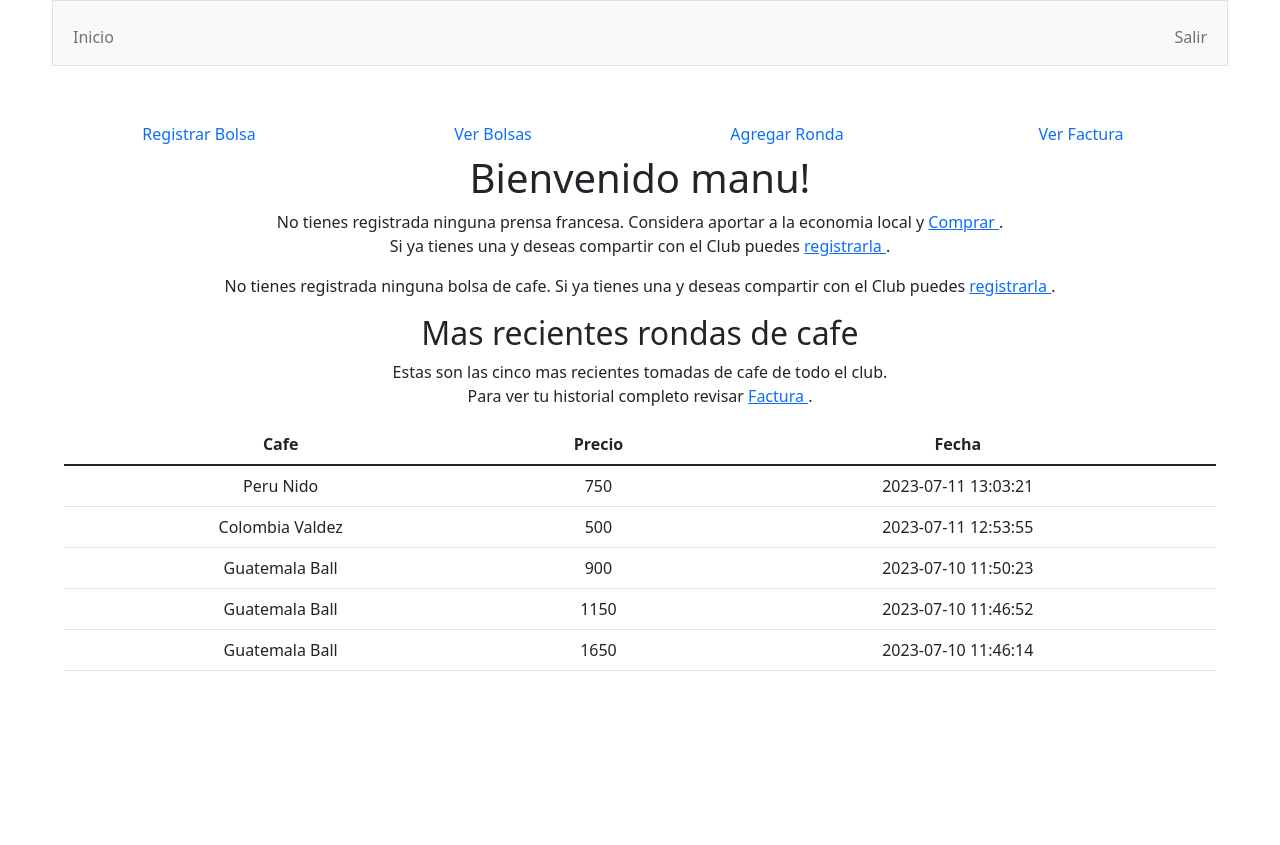
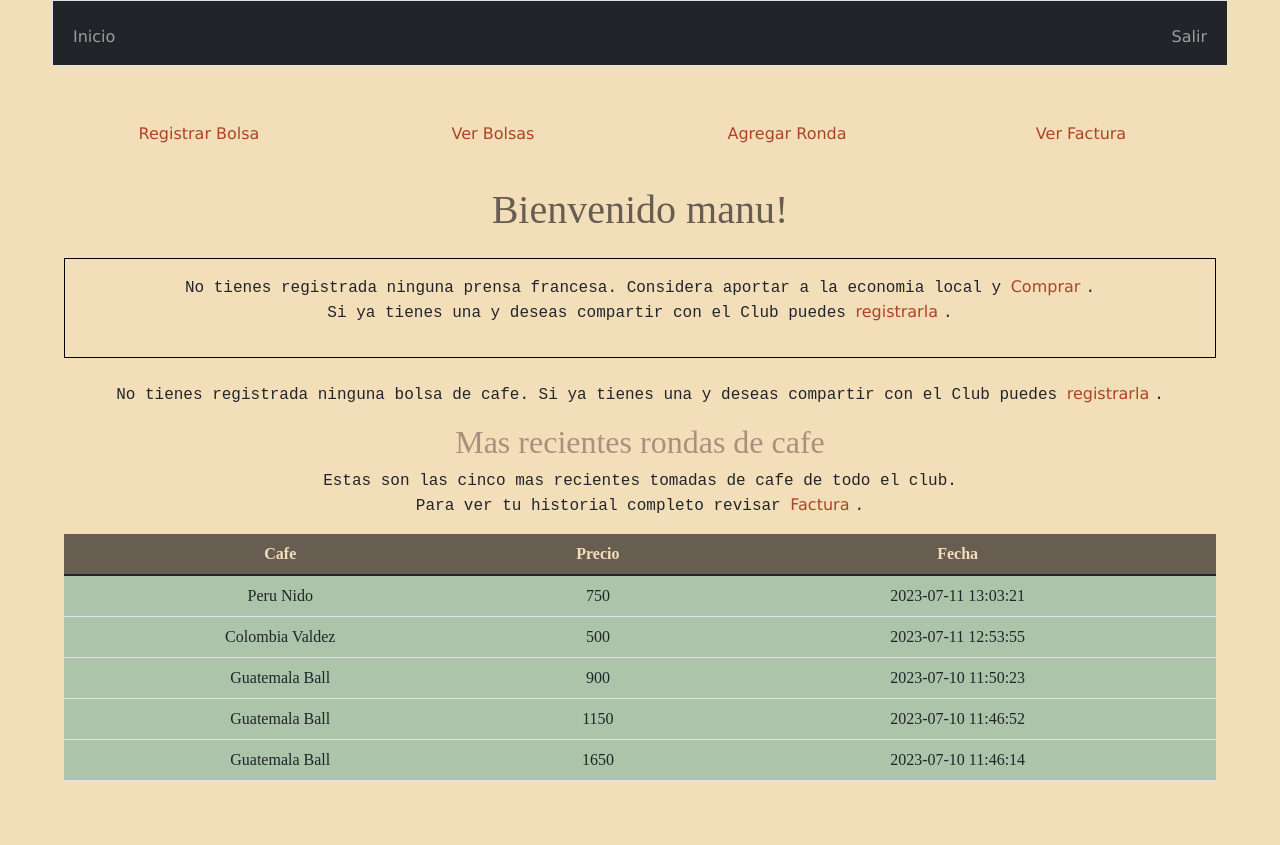
Before and after one commit to efecastillo/Cafe, a Flask app: page / in a window 1280 px wide. Before the commit the page ends 671 px from the top, so only its background shows below. Run offline with Flask 3, Linux system fonts and the light colour scheme; a user stored in the database is signed in; some libraries are stand-ins or nearby versions.

Commit message:
No entendi la diferencia

```diff
--- a/static/styles.css
+++ b/static/styles.css
@@ -8,19 +8,53 @@
   flex: none;
 }
 
-#add_guest {
-  display: none;
-}
-
 body{
   margin-right: 3.25rem;
   margin-left: 3.25rem;
+  background-color: #F3DEBA;
+  font-family: serif;
 }
 
 p {
-  border: 0.25rem brown;
+  font-family: 'Courier New', Courier, monospace;
 }
 
 .hidden{
   display: none;
 }
+
+.cuadro{
+  border:1px solid black;
+  margin-bottom: 1.5rem;
+  margin-top: 1.5rem;
+  padding: 1rem;
+}
+
+table{
+  background-color: #ABC4AA;
+}
+
+h1 {
+  color: #675D50;
+  font-weight: 500;
+  margin-top: 2rem;
+}
+
+h2 {
+  color: #A9907E;
+  font-weight: 500;
+}
+
+thead{
+  background-color: #675D50;
+}
+
+th {
+  color: #F3DEBA;
+}
+
+a, a.nav-link {
+  text-decoration:none;
+  font-family:verdana, arial, helvetica, sans-serif;
+  color: #AC4425;
+}
--- a/templates/bolsa.html
+++ b/templates/bolsa.html
@@ -5,7 +5,8 @@
 {% endblock %}
 
 {% block main %}
-<p> <b> Nota </b> El precio debe estar en CLP sin puntos ni comas. Lo mismo para la cantidad de gramos.<br>
+<h1>Agregar una bolsa</h1>
+<p class="cuadro"> <b> Nota </b> El precio debe estar en CLP sin puntos ni comas. Lo mismo para la cantidad de gramos.<br>
 	Ejemplo dos mil quinientos pesos se escribe como 2500.
 </p>
 
--- a/templates/factura.html
+++ b/templates/factura.html
@@ -5,6 +5,9 @@
 {% endblock %}
 
 {% block main %}
+
+<h1>Factura</h1>
+
 <p> Estimado <b>{{username}}! </b> <br>
 Tu saldo total es {{total_final}}.
 Aca tienes todo el historial completo.
--- a/templates/index.html
+++ b/templates/index.html
@@ -17,7 +17,7 @@
 </div>
 
 <h1> Bienvenido {{username}}! </h1>
-<div class="md-3">
+<div class="md-3 cuadro">
 	<p>
 	{% if french=="" %}
 	No tienes registrada ninguna prensa francesa.
@@ -52,7 +52,7 @@
 <div class="md-4">
 	<h2> Mas recientes rondas de cafe  </h2>
 	<p> Estas son las cinco mas recientes tomadas de cafe de todo el club. <br>
-	Para ver tu historial completo revisar <a href="/factura"> Factura <a>.
+	Para ver tu historial completo revisar <a href="/factura"> Factura </a>.
 	</p>
 	<table class="table">
 		<thead class="thead-dark">
--- a/templates/layout.html
+++ b/templates/layout.html
@@ -21,7 +21,7 @@
 
     <body>
 
-        <nav class="bg-light border navbar navbar-expand-md navbar-light">
+        <nav class="bg-dark border navbar navbar-expand-md navbar-dark">
             <div class="container-fluid">
                 <button aria-controls="navbar" aria-expanded="false" aria-label="Toggle navigation" class="navbar-toggler" data-bs-target="#navbar" data-bs-toggle="collapse" type="button">
                     <span class="navbar-toggler-icon"></span>
--- a/templates/prensa.html
+++ b/templates/prensa.html
@@ -5,6 +5,7 @@
 {% endblock %}
 
 {% block main %}
+<h1>Registrar prensa francesa</h1>
 <p>
 Favor revisar bien la capacidad en mililitros. Debera entrar un numero entero positivo.
 </p>
--- a/templates/ronda.html
+++ b/templates/ronda.html
@@ -5,6 +5,7 @@
 {% endblock %}
 
 {% block main %}
+<h1> Registrar ronda de cafe</h1>
 	<form action="/ronda" method="post">
     <div class="mb-3">
         <select class="form-select mx-auto w-auto" id="prensa" name="prensa">
@@ -40,7 +41,7 @@
     <div class="mb-3">
         <button class="btn btn-info" id="guest" type="button" onclick="addGuest();"> Agregar Invitados </button>
     </div>
-    <div class="mb-3" id="add_guest">
+    <div class="mb-3 hidden">
         <select class="form-select mx-auto w-auto" id="guest" name="guest">
             <option disabled selected value="" >Miembro</option>
             {% for miembro in miembros%}
```
